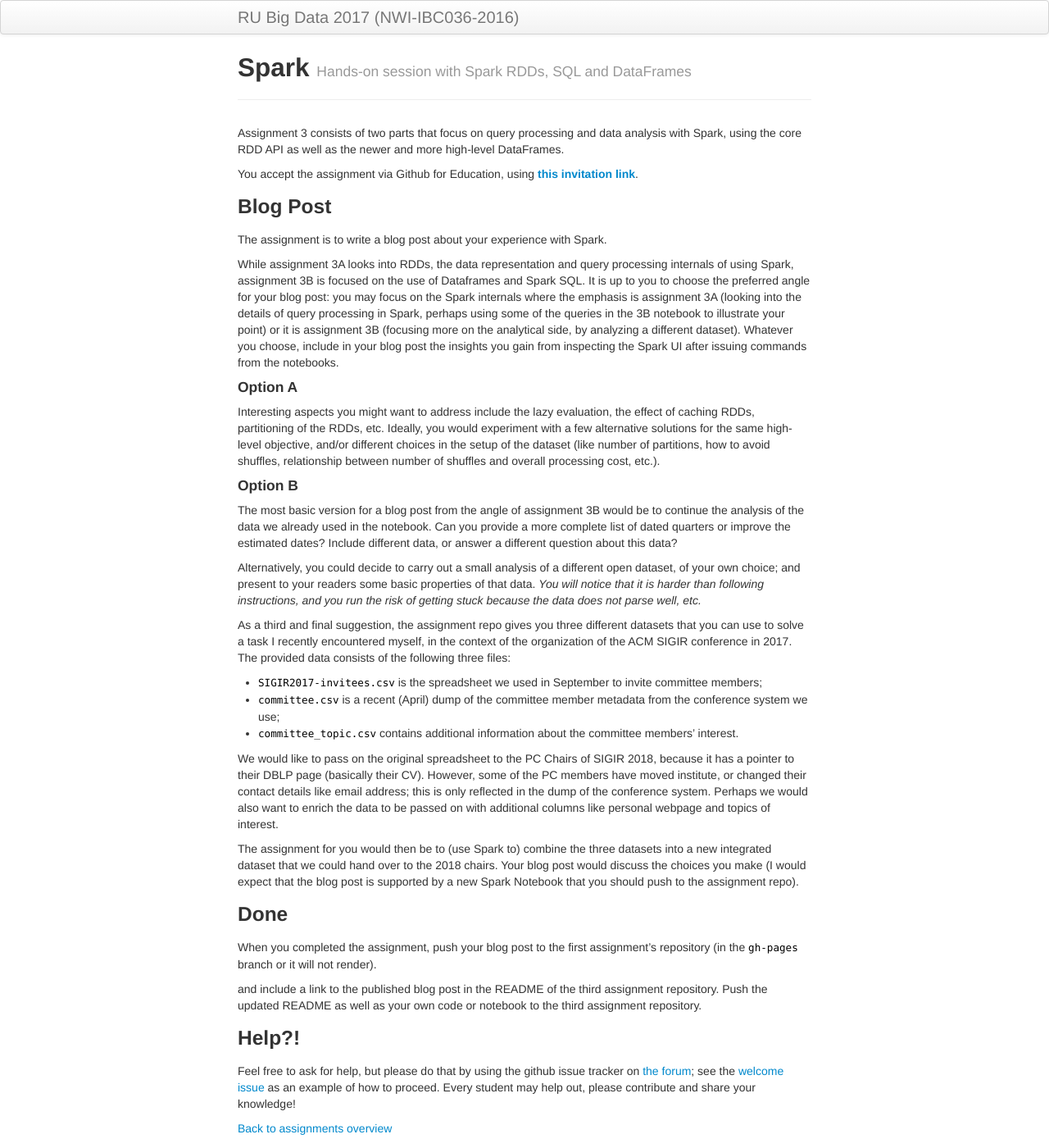
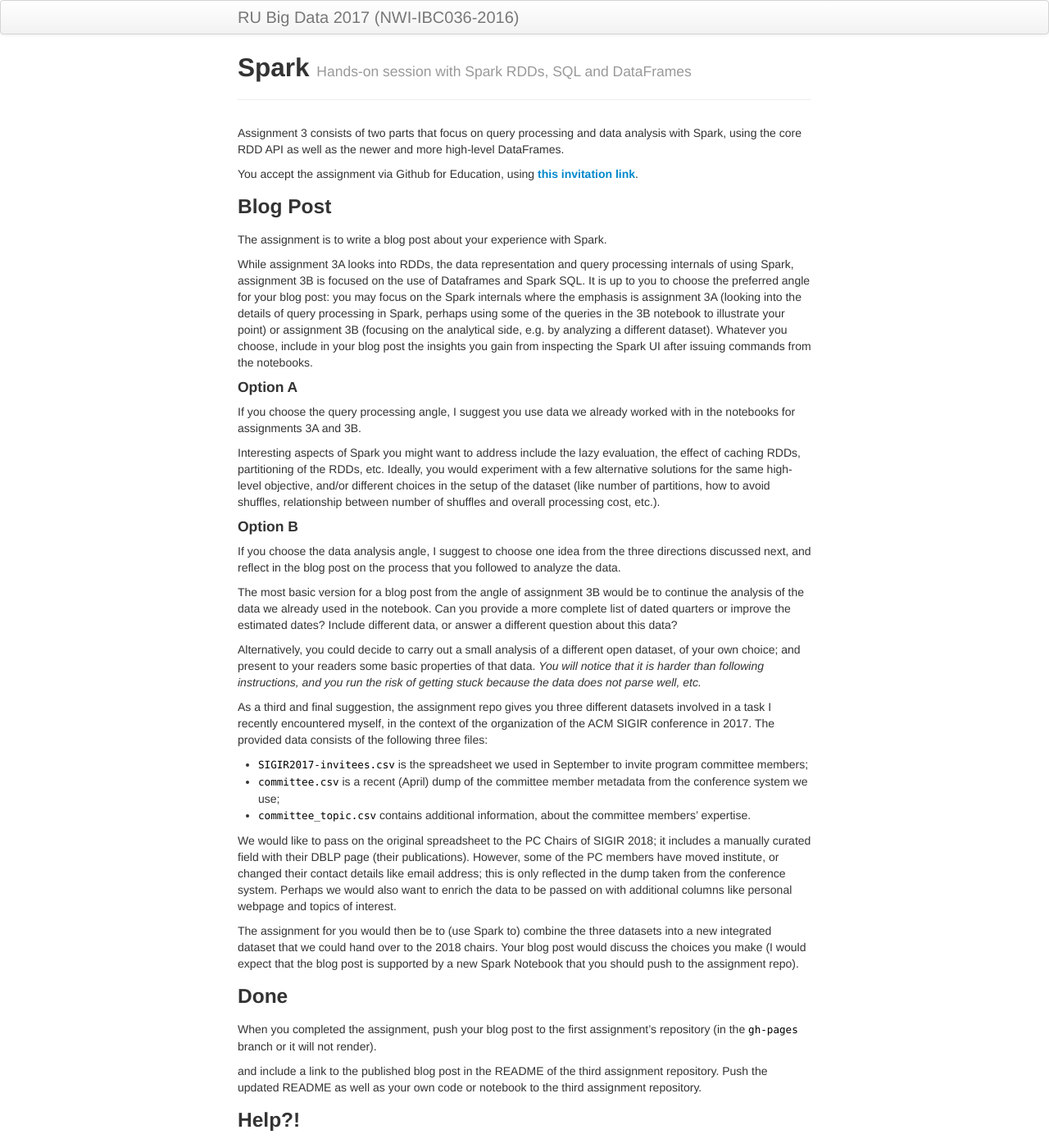
Before and after one commit to Thelukepet/course, a Jekyll site: the page built from assignments/A3-spark.md, in a window 1280 px wide and 1400 px high. Shown: the whole window at 82% size. Built offline with Jekyll 4.4.1, drawn with Linux system fonts in a browser that asks for light colours.

Commit message:
Added invite

```diff
--- a/assignments/A3-spark.md
+++ b/assignments/A3-spark.md
@@ -9,7 +9,7 @@
 using the core RDD API as well as the newer and more high-level DataFrames.
 
 You accept the assignment via Github for Education, using
-[__this invitation link__]().
+[__this invitation link__](https://classroom.github.com/assignment-invitations/ba5deb387f2b05e70253cf91e478d076).
 
 ### Blog Post
 
@@ -19,18 +19,24 @@
 assignment 3B is focused on the use of Dataframes and Spark SQL. It is up to you to choose the preferred angle
 for your blog post: you may focus on the Spark internals where the emphasis is assignment 3A (looking into the
 details of query processing in Spark, perhaps using some of the queries in the 3B notebook to illustrate your
-point) or it is assignment 3B (focusing more on the analytical side, by analyzing a different dataset).
+point) or assignment 3B (focusing on the analytical side, e.g. by analyzing a different dataset).
 Whatever you choose, include in your blog post the insights you gain from inspecting the Spark UI after
 issuing commands from the notebooks.
 
 #### Option A
 
-Interesting aspects you might want to address include the lazy evaluation, the effect of caching RDDs,
+If you choose the query processing angle, I suggest you use data we already worked with in the notebooks
+for assignments 3A and 3B.
+
+Interesting aspects of Spark you might want to address include the lazy evaluation, the effect of caching RDDs,
 partitioning of the RDDs, etc. Ideally, you would experiment with a few alternative solutions for the same
 high-level objective, and/or different choices in the setup of the dataset (like number of partitions, how
 to avoid shuffles, relationship between number of shuffles and overall processing cost, etc.).
 
 #### Option B
+
+If you choose the data analysis angle, I suggest to choose one idea from the three directions discussed next,
+and reflect in the blog post on the process that you followed to analyze the data.
 
 The most basic version for a blog post from the angle of assignment 3B would be to continue the analysis of the
 data we already used in the notebook. Can you provide a more complete list of dated quarters or improve the estimated
@@ -40,17 +46,17 @@
 and present to your readers some basic properties of that data. _You will notice that it is harder than following
 instructions, and you run the risk of getting stuck because the data does not parse well, etc._
 
-As a third and final suggestion, the assignment repo gives you three different datasets that you can use to solve
+As a third and final suggestion, the assignment repo gives you three different datasets involved in
 a task I recently encountered myself, in the context of the organization of the ACM SIGIR conference in 2017.
 The provided data consists of the following three files:
 
-* `SIGIR2017-invitees.csv` is the spreadsheet we used in September to invite committee members;
+* `SIGIR2017-invitees.csv` is the spreadsheet we used in September to invite program committee members;
 * `committee.csv` is a recent (April) dump of the committee member metadata from the conference system we use;
-* `committee_topic.csv` contains additional information about the committee members' interest.
+* `committee_topic.csv` contains additional information, about the committee members' expertise.
 
-We would like to pass on the original spreadsheet to the PC Chairs of SIGIR 2018, because it has a pointer to
-their DBLP page (basically their CV). However, some of the PC members have moved institute, or changed their
-contact details like email address; this is only reflected in the dump of the conference system.
+We would like to pass on the original spreadsheet to the PC Chairs of SIGIR 2018; it includes a manually curated
+field with their DBLP page (their publications). However, some of the PC members have moved institute, or changed their
+contact details like email address; this is only reflected in the dump taken from the conference system.
 Perhaps we would also want to enrich the data to be passed on with additional columns like personal webpage
 and topics of interest.
 
```
